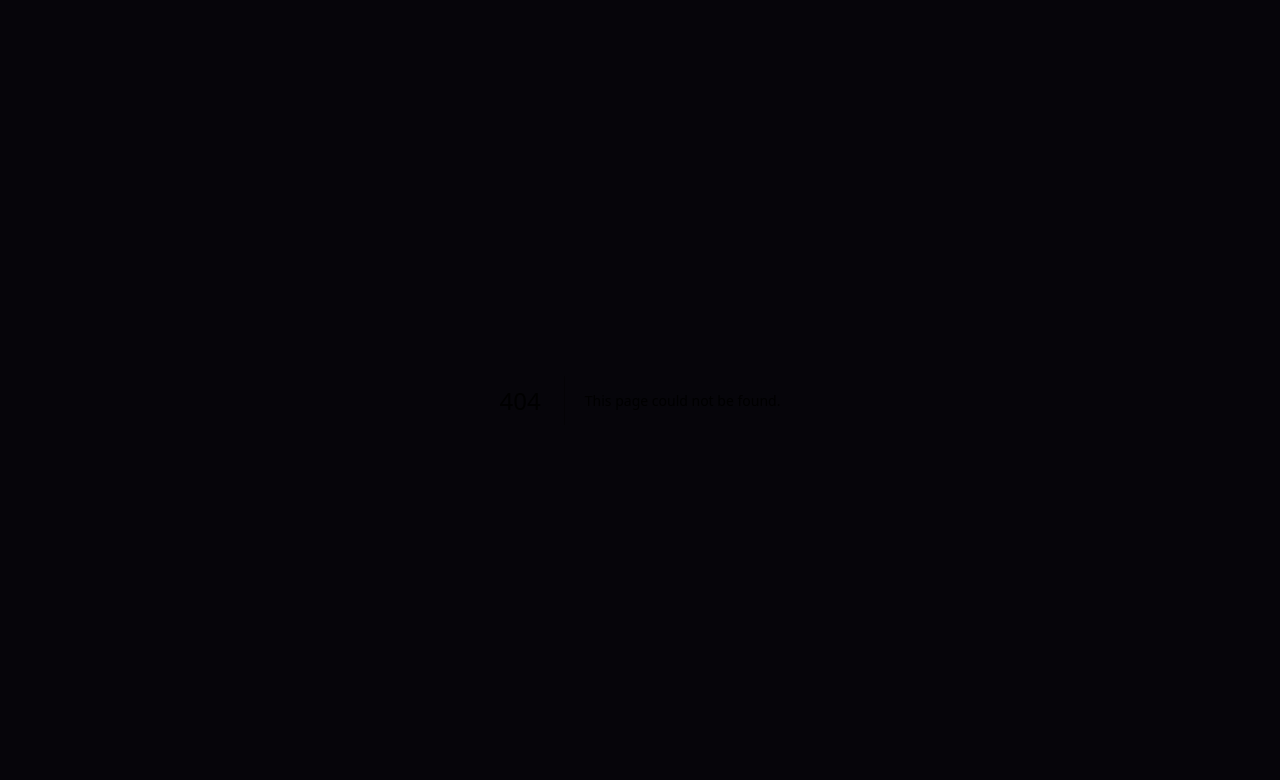
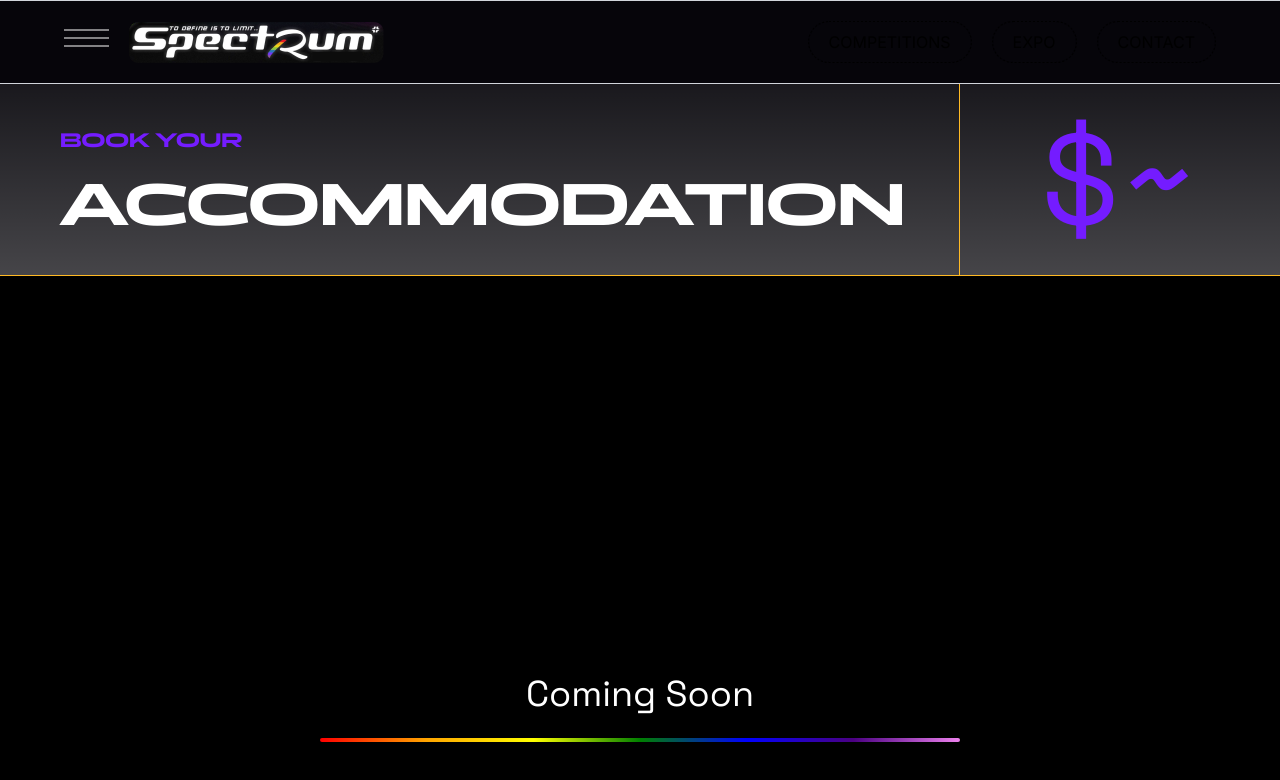
Before and after one commit to Engicos-Coders-Club/gec-spectrum-website-2024, a Next.js app: page /accommodation in a window 1280 px wide. Before the commit this address had no page. Shown: the top 780 px of the page. Built offline with nearby package versions, Linux system fonts and the light colour scheme.

Commit message:
added accommodation page and coming soon to other routes

```diff
--- a/src/app/Teams/page.tsx
+++ b/src/app/Teams/page.tsx
@@ -1,6 +1,7 @@
 import Navbar from "@/components/Navbar"
 import PageHead from "../components/PageHead"
 import TeamsData from "../components/TeamsData"
+import Coming from "../ComingSoon/page"
 
 const page = () => {
   return (
@@ -8,10 +9,11 @@ const page = () => {
         <Navbar/>
         <PageHead value={{body:"MEET THE", title:"TEAM" , faltutext:"/*"}}/>
         <TeamsData/>
-        <div className="flex items-center justify-center flex-col gap-2">
+        {/* <div className="flex items-center justify-center flex-col gap-2">
           <p>COMING SOON</p>
           <div className="h-2 gradient-five-colors w-20"></div>
-          </div>
+          </div> */}
+          <Coming></Coming>
     </div>
   )
 }
--- /dev/null
+++ b/src/app/accommodation/page.tsx
@@ -0,0 +1,37 @@
+import Navbar from "@/components/Navbar";
+import localFont from 'next/font/local';
+import Link from "next/link";
+import { Space_Grotesk } from "next/font/google";
+import Coming from "../ComingSoon/page";
+
+const Space = Space_Grotesk({ subsets : ['latin'], weight: ['700', '600']});
+
+const panchang = localFont({
+  src: '../../../public/Panchang-Variable.ttf',
+  display: 'swap',
+});
+
+
+
+export default function Accommodation() {
+
+  return (
+    <main>
+      <section className="border border-gray-300 border-l-0 border-r-0">
+        <Navbar />
+      </section>
+      <section className="w-full flex items-center h-48 border-b border-[#FFBA25]">
+        <div className={`w-full sm:w-3/4 h-full flex items-center sm:border-r border-[#FFBA25]`}>
+          <div className="p-5 mx-5 sm:mx-10 flex flex-col space-y-2 sm:space-y-5">
+            <p className={`text-primary font-bold text-lg sm:text-xl ${panchang.className}`}>BOOK YOUR</p>
+            <p className={`text-2xl sm:text-3xl md:text-4xl lg:text-6xl text-white font-bold ${panchang.className}`}>ACCOMMODATION</p>
+          </div>
+        </div>
+        <div className="w-1/4 h-full flex justify-center invisible sm:visible">
+          <span className={`text-primary flex items-center text-8xl lg:text-9xl ${Space.className}`}>$~</span>
+        </div>
+      </section>
+      <Coming></Coming>
+    </main>
+  );
+}
--- a/src/app/competitions/page.tsx
+++ b/src/app/competitions/page.tsx
@@ -4,6 +4,7 @@ import EventsButton from "../components/Events/Button";
 import Link from "next/link";
 import { Space_Grotesk } from "next/font/google";
 import CardItem from "@/components/Competitions-Card/CardItem";
+import Coming from "../ComingSoon/page";
 
 const Space = Space_Grotesk({ subsets : ['latin'], weight: ['700', '600']});
 
@@ -41,8 +42,9 @@ const events = new Array(9).fill(0);
           <span className={`text-primary flex items-center text-8xl lg:text-9xl ${Space.className}`}>25</span>
         </div>
       </section>
+      <Coming></Coming>
 
-      <section className='w-full flex justify-center mt-10 p-3 overflow-hidden'>
+      {/* <section className='w-full flex justify-center mt-10 p-3 overflow-hidden'>
             <div className={`grid grid-rows-2 p-5 grid-cols-3 sticky top-0 gap-10  ${Space.className} lg:grid-cols-7 lg:gap-4`}>
                 <Link href='/' className='bg-[#FFBA25] p-3 rounded-full rounded-tl-none overflow-hidden w-32'>
                     <p className='text-black text-sm sm:text-base'>ALL</p>
@@ -66,7 +68,7 @@ const events = new Array(9).fill(0);
                         ))}
                     </div>
                 </section>
-
+            */}
     </main>
   );
 }
```
